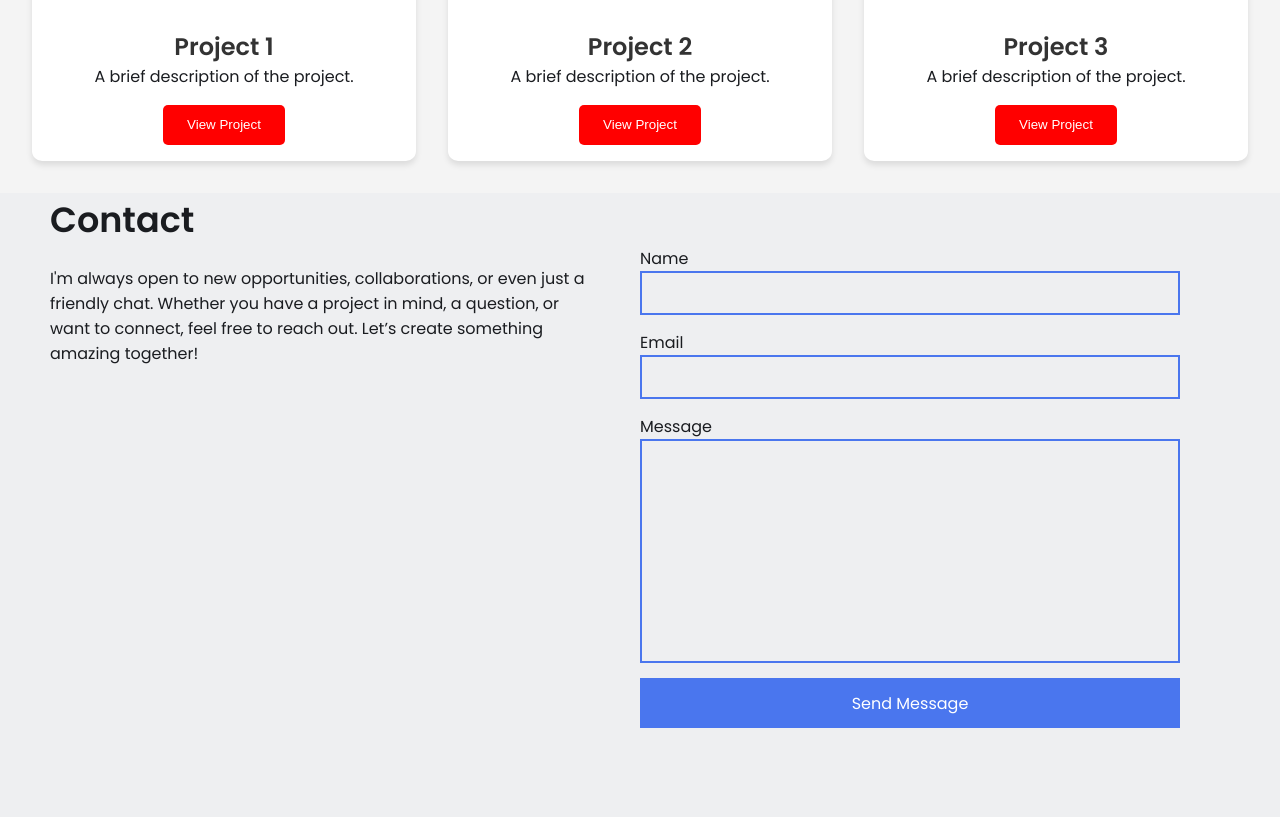
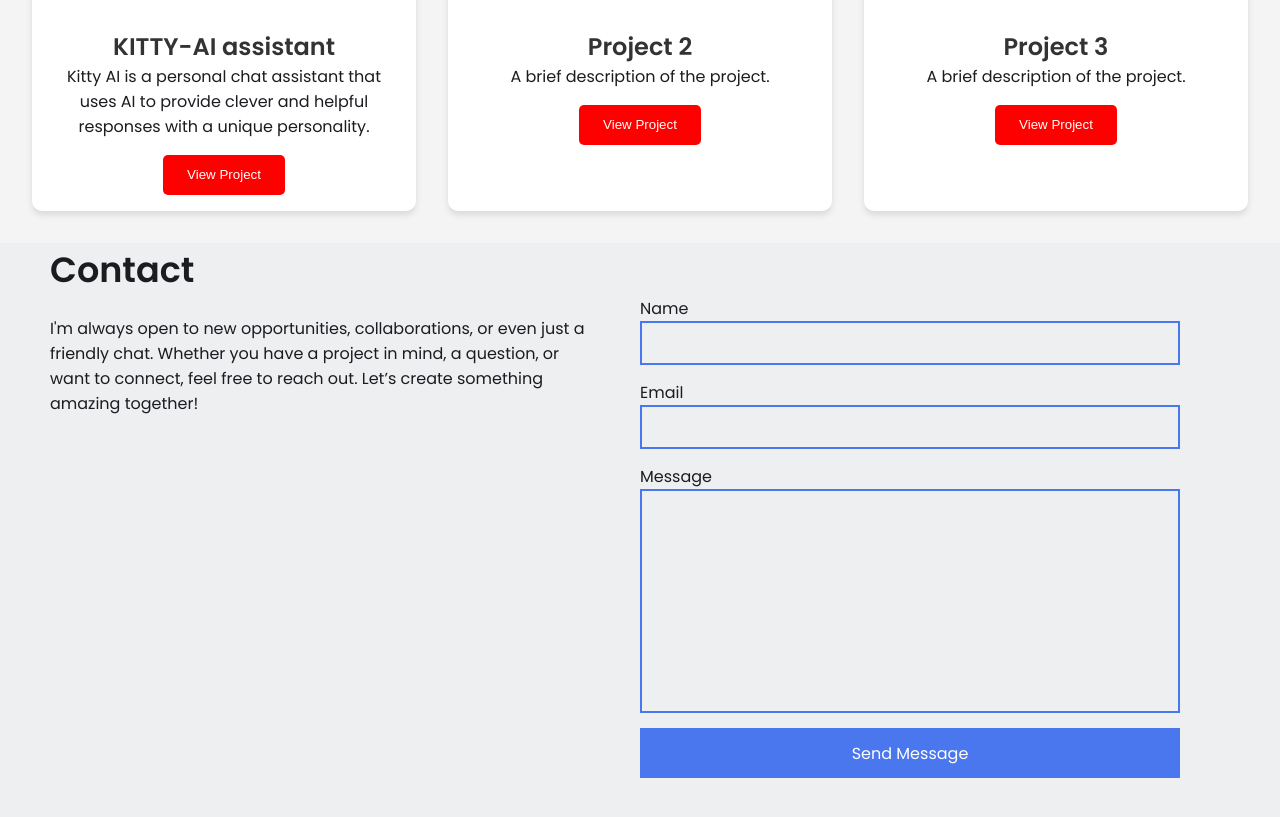
Before and after one commit to gopimani2002/portfolio, a plain HTML site: page index.html in a window 1280 px wide. Shown: the part 1117-1934 px from the top of the page. Drawn offline with Linux system fonts and the light colour scheme; a script that the page names is missing.

Commit message:
Update index.html

```diff
--- a/index.html
+++ b/index.html
@@ -81,9 +81,9 @@
           <div class="project">
             <img src="images/project1.jpg" alt="Project 1" class="project-img" />
             <div class="project-description">
-              <h3 class="project-title">Project 1</h3>
-              <p>A brief description of the project.</p>
-              <a href="form.html" target="_blank"><button class="project-btn">View Project</button></a>
+              <h3 class="project-title">KITTY-AI assistant</h3>
+              <p>Kitty AI is a personal chat assistant that uses AI to provide clever and helpful responses with a unique personality.</p>
+              <a href="https://kitty-4-ai.onrender.com" target="_blank"><button class="project-btn">View Project</button></a>
             </div>
           </div>
         </div>
```
